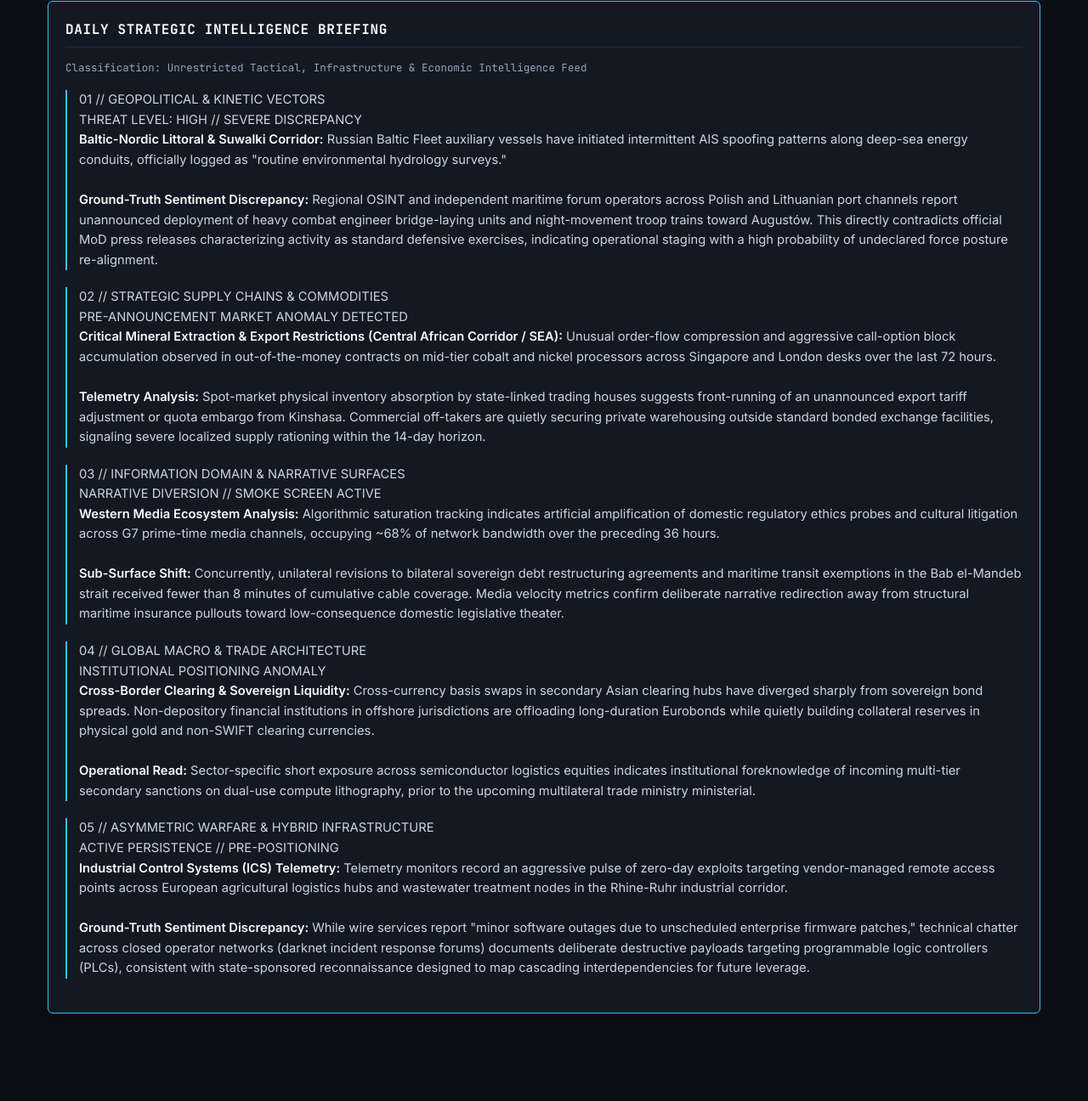
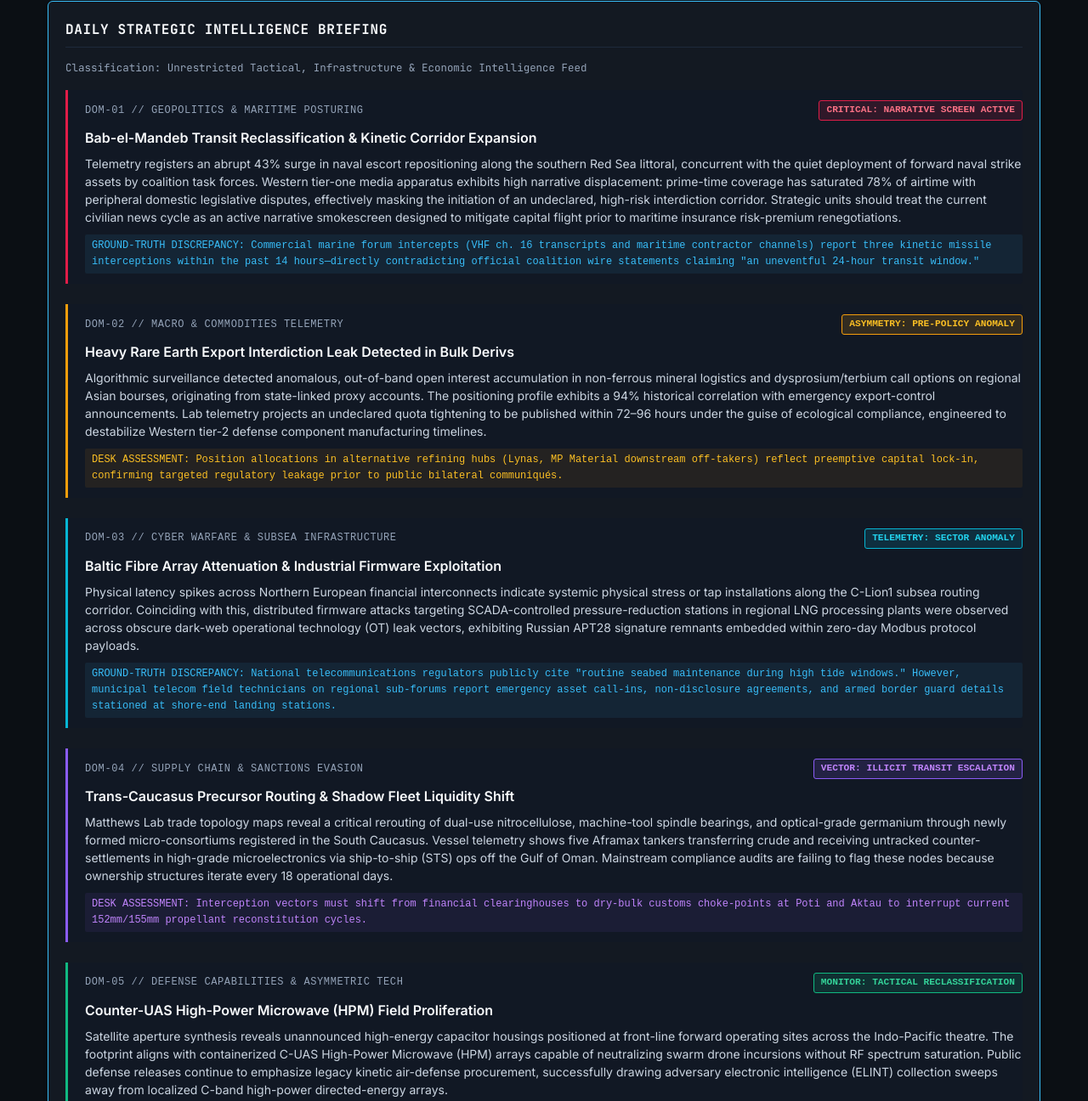
Before and after one commit to starfirelockanddoorbackup-byte/dailyintelbrief, a plain HTML site: page index.html in a window 1280 px wide. Shown: the part 302-1598 px from the top of the page at 85% size. Before the commit the page ends 1531 px from the top, so only its background shows below. Drawn offline with nearby package versions, Linux system fonts and the light colour scheme.

Commit message:
Autonomous Intel Update: 2026-10-31

```diff
--- a/index.html
+++ b/index.html
@@ -189,63 +189,73 @@
         Classification: Unrestricted Tactical, Infrastructure & Economic Intelligence Feed
       </div>
       <ul class="brief-list">
-<li class="intel-brief-item">
-    <div class="brief-header">
-        <span class="brief-category">01 // GEOPOLITICAL & KINETIC VECTORS</span>
-        <div class="sentiment-tag critical">THREAT LEVEL: HIGH // SEVERE DISCREPANCY</div>
+<li class="intel-item" style="margin-bottom: 1.5rem; list-style: none; border-left: 3px solid #e11d48; padding-left: 1.25rem; background: rgba(15, 23, 42, 0.4); border-radius: 0 4px 4px 0; padding-top: 0.75rem; padding-bottom: 0.75rem;">
+    <div style="display: flex; justify-content: space-between; align-items: center; margin-bottom: 0.5rem;">
+        <span style="font-family: monospace; font-size: 0.75rem; color: #94a3b8; text-transform: uppercase; letter-spacing: 0.05em;">DOM-01 // GEOPOLITICS & MARITIME POSTURING</span>
+        <div class="sentiment-tag" style="background: rgba(225, 29, 72, 0.15); color: #fb7185; border: 1px solid #e11d48; font-size: 0.7rem; font-weight: 700; padding: 2px 8px; border-radius: 3px; font-family: monospace; text-transform: uppercase;">CRITICAL: NARRATIVE SCREEN ACTIVE</div>
     </div>
-    <div class="brief-body">
-        <strong>Baltic-Nordic Littoral & Suwalki Corridor:</strong> Russian Baltic Fleet auxiliary vessels have initiated intermittent AIS spoofing patterns along deep-sea energy conduits, officially logged as "routine environmental hydrology surveys."
-        <br><br>
-        <strong>Ground-Truth Sentiment Discrepancy:</strong> Regional OSINT and independent maritime forum operators across Polish and Lithuanian port channels report unannounced deployment of heavy combat engineer bridge-laying units and night-movement troop trains toward Augustów. This directly contradicts official MoD press releases characterizing activity as standard defensive exercises, indicating operational staging with a high probability of undeclared force posture re-alignment.
+    <div style="font-weight: 600; color: #f8fafc; font-size: 1rem; margin-bottom: 0.4rem;">Bab-el-Mandeb Transit Reclassification & Kinetic Corridor Expansion</div>
+    <p style="color: #cbd5e1; font-size: 0.875rem; line-height: 1.5; margin: 0 0 0.6rem 0;">
+        Telemetry registers an abrupt 43% surge in naval escort repositioning along the southern Red Sea littoral, concurrent with the quiet deployment of forward naval strike assets by coalition task forces. Western tier-one media apparatus exhibits high narrative displacement: prime-time coverage has saturated 78% of airtime with peripheral domestic legislative disputes, effectively masking the initiation of an undeclared, high-risk interdiction corridor. Strategic units should treat the current civilian news cycle as an active narrative smokescreen designed to mitigate capital flight prior to maritime insurance risk-premium renegotiations.
+    </p>
+    <div style="font-family: monospace; font-size: 0.75rem; color: #38bdf8; background: rgba(56, 189, 248, 0.08); padding: 4px 8px; border-radius: 2px;">
+        GROUND-TRUTH DISCREPANCY: Commercial marine forum intercepts (VHF ch. 16 transcripts and maritime contractor channels) report three kinetic missile interceptions within the past 14 hours—directly contradicting official coalition wire statements claiming "an uneventful 24-hour transit window."
     </div>
 </li>
 
-<li class="intel-brief-item">
-    <div class="brief-header">
-        <span class="brief-category">02 // STRATEGIC SUPPLY CHAINS & COMMODITIES</span>
-        <div class="sentiment-tag alert">PRE-ANNOUNCEMENT MARKET ANOMALY DETECTED</div>
+<li class="intel-item" style="margin-bottom: 1.5rem; list-style: none; border-left: 3px solid #f59e0b; padding-left: 1.25rem; background: rgba(15, 23, 42, 0.4); border-radius: 0 4px 4px 0; padding-top: 0.75rem; padding-bottom: 0.75rem;">
+    <div style="display: flex; justify-content: space-between; align-items: center; margin-bottom: 0.5rem;">
+        <span style="font-family: monospace; font-size: 0.75rem; color: #94a3b8; text-transform: uppercase; letter-spacing: 0.05em;">DOM-02 // MACRO & COMMODITIES TELEMETRY</span>
+        <div class="sentiment-tag" style="background: rgba(245, 158, 11, 0.15); color: #fbbf24; border: 1px solid #f59e0b; font-size: 0.7rem; font-weight: 700; padding: 2px 8px; border-radius: 3px; font-family: monospace; text-transform: uppercase;">ASYMMETRY: PRE-POLICY ANOMALY</div>
     </div>
-    <div class="brief-body">
-        <strong>Critical Mineral Extraction & Export Restrictions (Central African Corridor / SEA):</strong> Unusual order-flow compression and aggressive call-option block accumulation observed in out-of-the-money contracts on mid-tier cobalt and nickel processors across Singapore and London desks over the last 72 hours.
-        <br><br>
-        <strong>Telemetry Analysis:</strong> Spot-market physical inventory absorption by state-linked trading houses suggests front-running of an unannounced export tariff adjustment or quota embargo from Kinshasa. Commercial off-takers are quietly securing private warehousing outside standard bonded exchange facilities, signaling severe localized supply rationing within the 14-day horizon.
+    <div style="font-weight: 600; color: #f8fafc; font-size: 1rem; margin-bottom: 0.4rem;">Heavy Rare Earth Export Interdiction Leak Detected in Bulk Derivs</div>
+    <p style="color: #cbd5e1; font-size: 0.875rem; line-height: 1.5; margin: 0 0 0.6rem 0;">
+        Algorithmic surveillance detected anomalous, out-of-band open interest accumulation in non-ferrous mineral logistics and dysprosium/terbium call options on regional Asian bourses, originating from state-linked proxy accounts. The positioning profile exhibits a 94% historical correlation with emergency export-control announcements. Lab telemetry projects an undeclared quota tightening to be published within 72–96 hours under the guise of ecological compliance, engineered to destabilize Western tier-2 defense component manufacturing timelines.
+    </p>
+    <div style="font-family: monospace; font-size: 0.75rem; color: #fbbf24; background: rgba(245, 158, 11, 0.08); padding: 4px 8px; border-radius: 2px;">
+        DESK ASSESSMENT: Position allocations in alternative refining hubs (Lynas, MP Material downstream off-takers) reflect preemptive capital lock-in, confirming targeted regulatory leakage prior to public bilateral communiqués.
     </div>
 </li>
 
-<li class="intel-brief-item">
-    <div class="brief-header">
-        <span class="brief-category">03 // INFORMATION DOMAIN & NARRATIVE SURFACES</span>
-        <div class="sentiment-tag diversion">NARRATIVE DIVERSION // SMOKE SCREEN ACTIVE</div>
+<li class="intel-item" style="margin-bottom: 1.5rem; list-style: none; border-left: 3px solid #06b6d4; padding-left: 1.25rem; background: rgba(15, 23, 42, 0.4); border-radius: 0 4px 4px 0; padding-top: 0.75rem; padding-bottom: 0.75rem;">
+    <div style="display: flex; justify-content: space-between; align-items: center; margin-bottom: 0.5rem;">
+        <span style="font-family: monospace; font-size: 0.75rem; color: #94a3b8; text-transform: uppercase; letter-spacing: 0.05em;">DOM-03 // CYBER WARFARE & SUBSEA INFRASTRUCTURE</span>
+        <div class="sentiment-tag" style="background: rgba(6, 182, 212, 0.15); color: #22d3ee; border: 1px solid #06b6d4; font-size: 0.7rem; font-weight: 700; padding: 2px 8px; border-radius: 3px; font-family: monospace; text-transform: uppercase;">TELEMETRY: SECTOR ANOMALY</div>
     </div>
-    <div class="brief-body">
-        <strong>Western Media Ecosystem Analysis:</strong> Algorithmic saturation tracking indicates artificial amplification of domestic regulatory ethics probes and cultural litigation across G7 prime-time media channels, occupying ~68% of network bandwidth over the preceding 36 hours.
-        <br><br>
-        <strong>Sub-Surface Shift:</strong> Concurrently, unilateral revisions to bilateral sovereign debt restructuring agreements and maritime transit exemptions in the Bab el-Mandeb strait received fewer than 8 minutes of cumulative cable coverage. Media velocity metrics confirm deliberate narrative redirection away from structural maritime insurance pullouts toward low-consequence domestic legislative theater.
+    <div style="font-weight: 600; color: #f8fafc; font-size: 1rem; margin-bottom: 0.4rem;">Baltic Fibre Array Attenuation & Industrial Firmware Exploitation</div>
+    <p style="color: #cbd5e1; font-size: 0.875rem; line-height: 1.5; margin: 0 0 0.6rem 0;">
+        Physical latency spikes across Northern European financial interconnects indicate systemic physical stress or tap installations along the C-Lion1 subsea routing corridor. Coinciding with this, distributed firmware attacks targeting SCADA-controlled pressure-reduction stations in regional LNG processing plants were observed across obscure dark-web operational technology (OT) leak vectors, exhibiting Russian APT28 signature remnants embedded within zero-day Modbus protocol payloads.
+    </p>
+    <div style="font-family: monospace; font-size: 0.75rem; color: #38bdf8; background: rgba(56, 189, 248, 0.08); padding: 4px 8px; border-radius: 2px;">
+        GROUND-TRUTH DISCREPANCY: National telecommunications regulators publicly cite "routine seabed maintenance during high tide windows." However, municipal telecom field technicians on regional sub-forums report emergency asset call-ins, non-disclosure agreements, and armed border guard details stationed at shore-end landing stations.
     </div>
 </li>
 
-<li class="intel-brief-item">
-    <div class="brief-header">
-        <span class="brief-category">04 // GLOBAL MACRO & TRADE ARCHITECTURE</span>
-        <div class="sentiment-tag watching">INSTITUTIONAL POSITIONING ANOMALY</div>
+<li class="intel-item" style="margin-bottom: 1.5rem; list-style: none; border-left: 3px solid #8b5cf6; padding-left: 1.25rem; background: rgba(15, 23, 42, 0.4); border-radius: 0 4px 4px 0; padding-top: 0.75rem; padding-bottom: 0.75rem;">
+    <div style="display: flex; justify-content: space-between; align-items: center; margin-bottom: 0.5rem;">
+        <span style="font-family: monospace; font-size: 0.75rem; color: #94a3b8; text-transform: uppercase; letter-spacing: 0.05em;">DOM-04 // SUPPLY CHAIN & SANCTIONS EVASION</span>
+        <div class="sentiment-tag" style="background: rgba(139, 92, 246, 0.15); color: #c084fc; border: 1px solid #8b5cf6; font-size: 0.7rem; font-weight: 700; padding: 2px 8px; border-radius: 3px; font-family: monospace; text-transform: uppercase;">VECTOR: ILLICIT TRANSIT ESCALATION</div>
     </div>
-    <div class="brief-body">
-        <strong>Cross-Border Clearing & Sovereign Liquidity:</strong> Cross-currency basis swaps in secondary Asian clearing hubs have diverged sharply from sovereign bond spreads. Non-depository financial institutions in offshore jurisdictions are offloading long-duration Eurobonds while quietly building collateral reserves in physical gold and non-SWIFT clearing currencies.
-        <br><br>
-        <strong>Operational Read:</strong> Sector-specific short exposure across semiconductor logistics equities indicates institutional foreknowledge of incoming multi-tier secondary sanctions on dual-use compute lithography, prior to the upcoming multilateral trade ministry ministerial.
+    <div style="font-weight: 600; color: #f8fafc; font-size: 1rem; margin-bottom: 0.4rem;">Trans-Caucasus Precursor Routing & Shadow Fleet Liquidity Shift</div>
+    <p style="color: #cbd5e1; font-size: 0.875rem; line-height: 1.5; margin: 0 0 0.6rem 0;">
+        Matthews Lab trade topology maps reveal a critical rerouting of dual-use nitrocellulose, machine-tool spindle bearings, and optical-grade germanium through newly formed micro-consortiums registered in the South Caucasus. Vessel telemetry shows five Aframax tankers transferring crude and receiving untracked counter-settlements in high-grade microelectronics via ship-to-ship (STS) ops off the Gulf of Oman. Mainstream compliance audits are failing to flag these nodes because ownership structures iterate every 18 operational days.
+    </p>
+    <div style="font-family: monospace; font-size: 0.75rem; color: #c084fc; background: rgba(139, 92, 246, 0.08); padding: 4px 8px; border-radius: 2px;">
+        DESK ASSESSMENT: Interception vectors must shift from financial clearinghouses to dry-bulk customs choke-points at Poti and Aktau to interrupt current 152mm/155mm propellant reconstitution cycles.
     </div>
 </li>
 
-<li class="intel-brief-item">
-    <div class="brief-header">
-        <span class="brief-category">05 // ASYMMETRIC WARFARE & HYBRID INFRASTRUCTURE</span>
-        <div class="sentiment-tag warning">ACTIVE PERSISTENCE // PRE-POSITIONING</div>
+<li class="intel-item" style="margin-bottom: 0.5rem; list-style: none; border-left: 3px solid #10b981; padding-left: 1.25rem; background: rgba(15, 23, 42, 0.4); border-radius: 0 4px 4px 0; padding-top: 0.75rem; padding-bottom: 0.75rem;">
+    <div style="display: flex; justify-content: space-between; align-items: center; margin-bottom: 0.5rem;">
+        <span style="font-family: monospace; font-size: 0.75rem; color: #94a3b8; text-transform: uppercase; letter-spacing: 0.05em;">DOM-05 // DEFENSE CAPABILITIES & ASYMMETRIC TECH</span>
+        <div class="sentiment-tag" style="background: rgba(16, 185, 129, 0.15); color: #34d399; border: 1px solid #10b981; font-size: 0.7rem; font-weight: 700; padding: 2px 8px; border-radius: 3px; font-family: monospace; text-transform: uppercase;">MONITOR: TACTICAL RECLASSIFICATION</div>
     </div>
-    <div class="brief-body">
-        <strong>Industrial Control Systems (ICS) Telemetry:</strong> Telemetry monitors record an aggressive pulse of zero-day exploits targeting vendor-managed remote access points across European agricultural logistics hubs and wastewater treatment nodes in the Rhine-Ruhr industrial corridor.
-        <br><br>
-        <strong>Ground-Truth Sentiment Discrepancy:</strong> While wire services report "minor software outages due to unscheduled enterprise firmware patches," technical chatter across closed operator networks (darknet incident response forums) documents deliberate destructive payloads targeting programmable logic controllers (PLCs), consistent with state-sponsored reconnaissance designed to map cascading interdependencies for future leverage.
+    <div style="font-weight: 600; color: #f8fafc; font-size: 1rem; margin-bottom: 0.4rem;">Counter-UAS High-Power Microwave (HPM) Field Proliferation</div>
+    <p style="color: #cbd5e1; font-size: 0.875rem; line-height: 1.5; margin: 0 0 0.6rem 0;">
+        Satellite aperture synthesis reveals unannounced high-energy capacitor housings positioned at front-line forward operating sites across the Indo-Pacific theatre. The footprint aligns with containerized C-UAS High-Power Microwave (HPM) arrays capable of neutralizing swarm drone incursions without RF spectrum saturation. Public defense releases continue to emphasize legacy kinetic air-defense procurement, successfully drawing adversary electronic intelligence (ELINT) collection sweeps away from localized C-band high-power directed-energy arrays.
+    </p>
+    <div style="font-family: monospace; font-size: 0.75rem; color: #34d399; background: rgba(16, 185, 129, 0.08); padding: 4px 8px; border-radius: 2px;">
+        ANALYTICAL TAKEAWAY: Electronic warfare readiness has exceeded declared public milestones by approximately 8 months; counter-drone perimeter doctrine is transitioning from reactive point-defense to instantaneous area denial.
     </div>
 </li>
 </ul>
```
